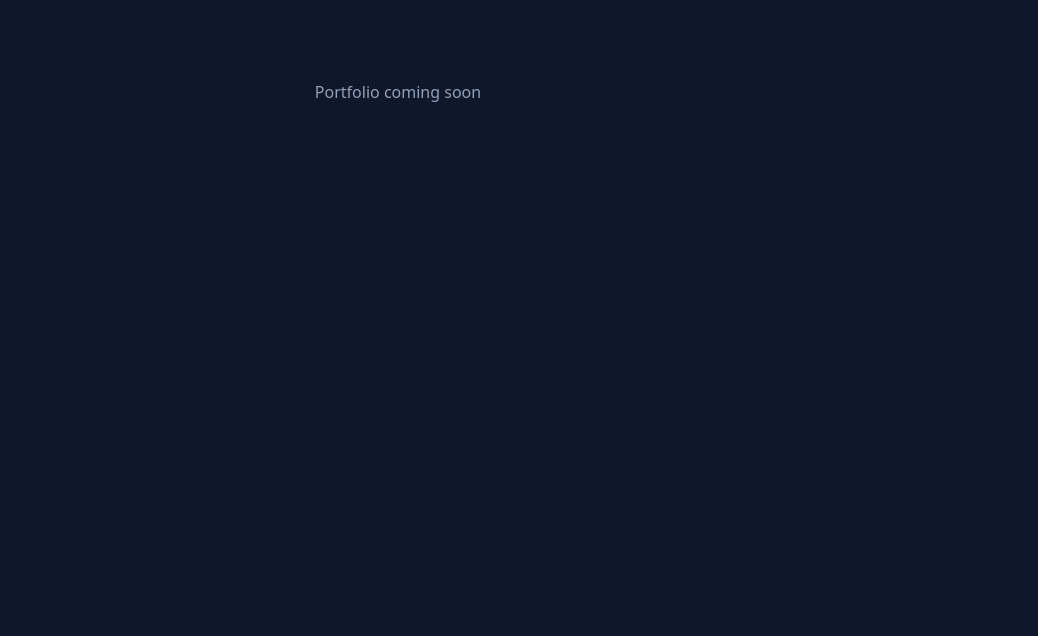
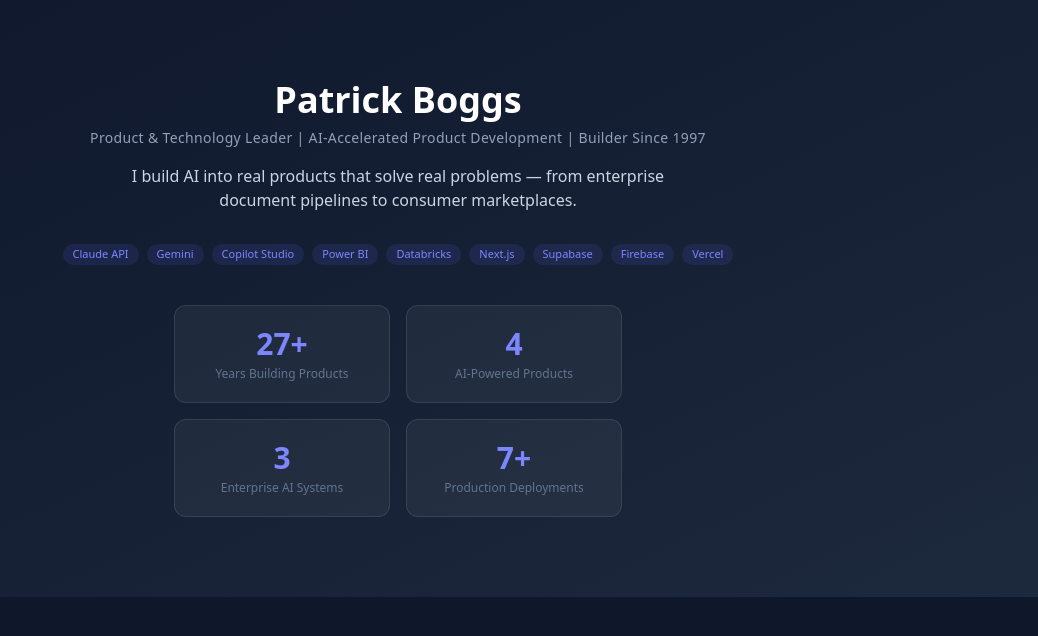
Before and after one commit to patrickclay/portfolio, a Next.js app: page / in a window 1280 px wide. Shown: the top 636 px of the page, without its empty margins (242-1280 px from the left). Built offline with nearby package versions, Linux system fonts and the light colour scheme.

Commit message:
feat: add Hero section with stats grid and tech pills

```diff
--- a/app/page.tsx
+++ b/app/page.tsx
@@ -1,7 +1,9 @@
+import { Hero } from "@/components/Hero";
+
 export default function Home() {
   return (
     <main className="min-h-screen">
-      <p className="text-center pt-20 text-slate-400">Portfolio coming soon</p>
+      <Hero />
     </main>
   );
 }
--- /dev/null
+++ b/components/Hero.tsx
@@ -0,0 +1,40 @@
+import { stats, techPills } from "@/data/projects";
+import { TechPill } from "./TechPill";
+
+export function Hero() {
+  return (
+    <section className="bg-gradient-to-br from-slate-900 to-slate-800 py-20 px-6">
+      <div className="max-w-3xl mx-auto text-center">
+        <h1 className="text-4xl font-bold text-white mb-2">Patrick Boggs</h1>
+        <p className="text-sm text-slate-400 tracking-wide mb-4">
+          Product &amp; Technology Leader | AI-Accelerated Product Development |
+          Builder Since 1997
+        </p>
+        <p className="text-base text-slate-300 max-w-xl mx-auto mb-8">
+          I build AI into real products that solve real problems — from
+          enterprise document pipelines to consumer marketplaces.
+        </p>
+
+        <div className="flex flex-wrap justify-center gap-2 mb-10">
+          {techPills.map((pill) => (
+            <TechPill key={pill} label={pill} />
+          ))}
+        </div>
+
+        <div className="grid grid-cols-2 gap-4 max-w-md mx-auto">
+          {stats.map((stat) => (
+            <div
+              key={stat.label}
+              className="rounded-xl bg-white/[0.05] border border-white/10 p-5 text-center"
+            >
+              <p className="text-3xl font-bold text-indigo-400">
+                {stat.value}
+              </p>
+              <p className="text-xs text-slate-500 mt-1">{stat.label}</p>
+            </div>
+          ))}
+        </div>
+      </div>
+    </section>
+  );
+}
```
